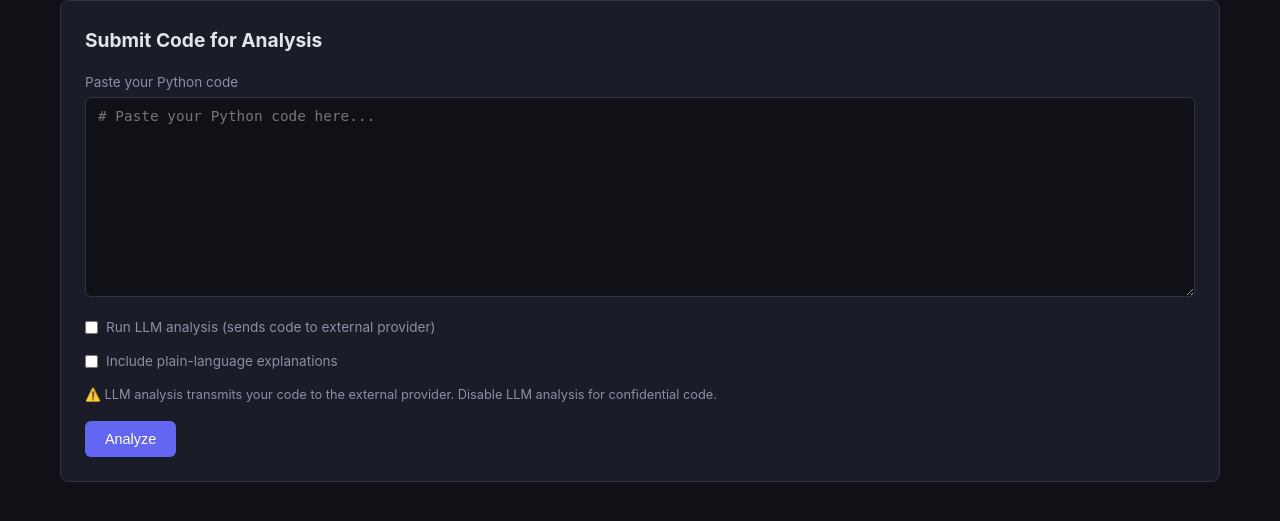
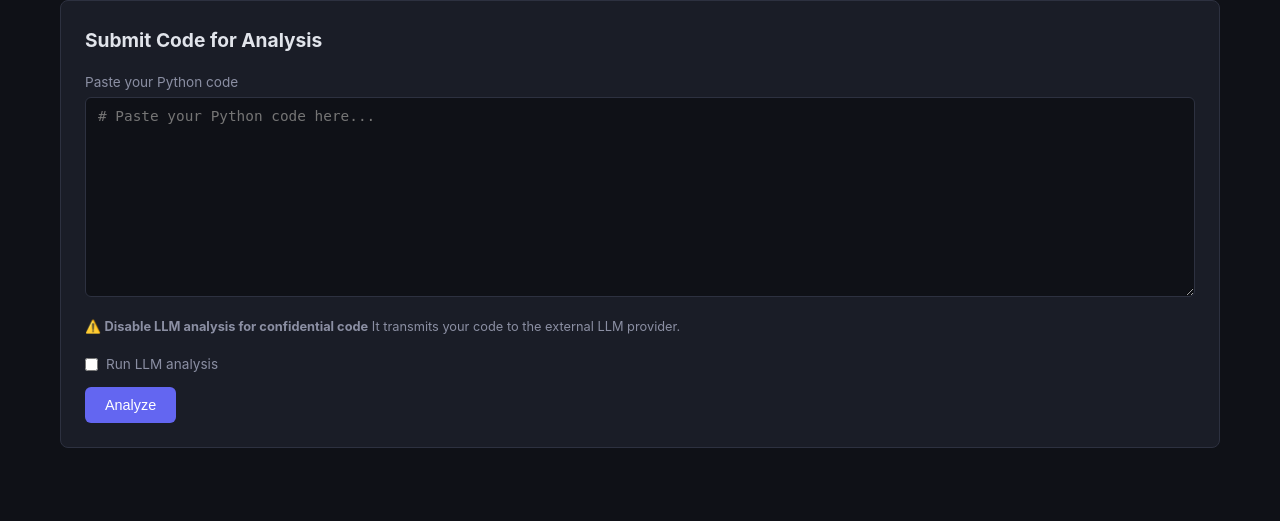
Before and after one commit to nagy-abdelmalak/ai-code-security-reviewer, a FastAPI app: template app/templates/submit.html in a window 1280 px wide. Shown: the top 521 px of the page. Run offline with FastAPI, Linux system fonts and the light colour scheme; the template is opened without the code that fills it, so the values that code supplies are empty.

Commit message:
feat(submit.html): add caution for LLM

```diff
--- a/app/templates/submit.html
+++ b/app/templates/submit.html
@@ -13,29 +13,29 @@
         <label for="code">Paste your Python code</label>
         <textarea name="code" id="code" placeholder="# Paste your Python code here...">{{ code or '' }}</textarea>
 
+        <p style="font-size:0.8rem; color:var(--text-muted); margin-bottom:16px;">
+            ⚠️ <b>Disable LLM analysis for confidential code</b>
+            It transmits your code to the external LLM provider.
+        </p>
+
         <div class="toggle-group">
             <input type="checkbox" name="run_llm" id="run_llm" value="true">
-            <label for="run_llm" style="margin:0;">Run LLM analysis (sends code to external provider)</label>
+            <label for="run_llm" style="margin:0;">Run LLM analysis</label>
         </div>
 
         <div id="llm-options" style="display:none; margin-left:24px; margin-bottom:12px;">
-            <label for="llm_model">LLM Model</label>
+            <!-- <label for="llm_model">LLM Model</label>
             <select name="llm_model" id="llm_model">
                 {% for model in llm_models %}
                 <option value="{{ model.value }}">{{ model.label }}</option>
                 {% endfor %}
-            </select>
+            </select> -->
+
+            <div class="toggle-group">
+                <input type="checkbox" name="explanation_enabled" id="explanation_enabled" value="true">
+                <label for="explanation_enabled" style="margin:0;">Include plain-language explanations</label>
+            </div>
         </div>
-
-        <div class="toggle-group">
-            <input type="checkbox" name="explanation_enabled" id="explanation_enabled" value="true">
-            <label for="explanation_enabled" style="margin:0;">Include plain-language explanations</label>
-        </div>
-
-        <p style="font-size:0.8rem; color:var(--text-muted); margin-bottom:16px;">
-            ⚠️ LLM analysis transmits your code to the external provider.
-            Disable LLM analysis for confidential code.
-        </p>
 
         <button type="submit" class="btn btn-primary" id="analyze-btn">
             Analyze
```
